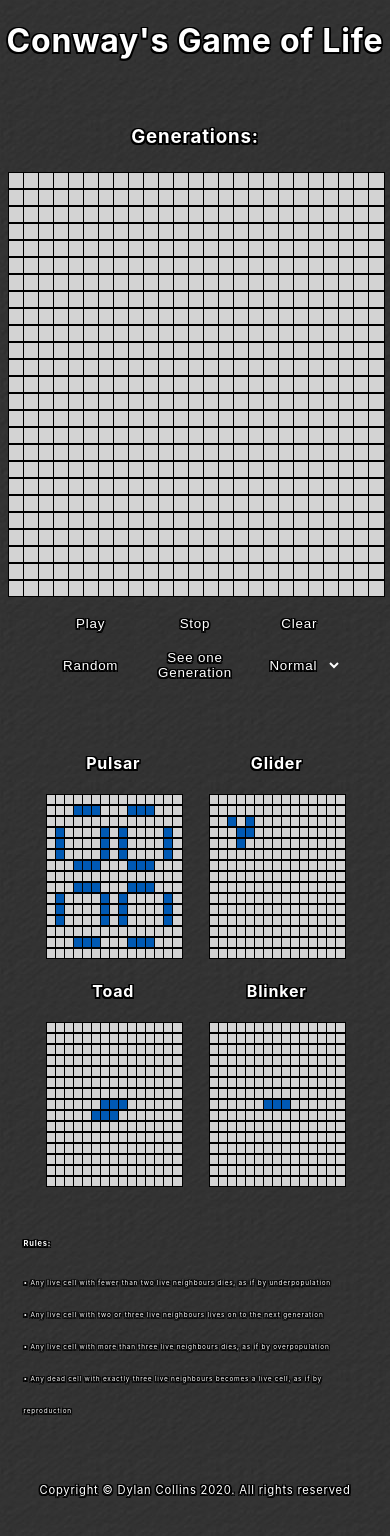
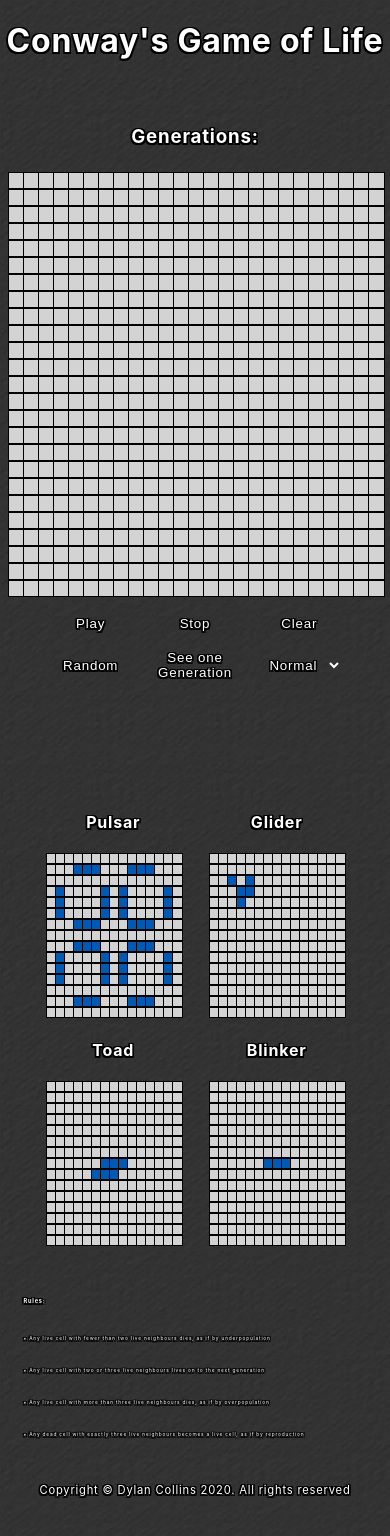
Before and after one commit to dylan17th/Conway_game_of_life, a React (Create React App) app in the folder game-of-life/: page / in a window 390 px wide. Shown: the top 1536 px of the page. Built offline with nearby package versions, Linux system fonts and the light colour scheme.

Commit message:
fixed more responsive stuff

```diff
--- a/game-of-life/src/App.css
+++ b/game-of-life/src/App.css
@@ -287,6 +287,9 @@
     width: 22vw ;
   }
   .rules-components{
-    font-size: .4rem;
+    font-size: .3rem;
+  }
+  .presets-div{
+    margin-top: 7vh;
   }
 }
```
